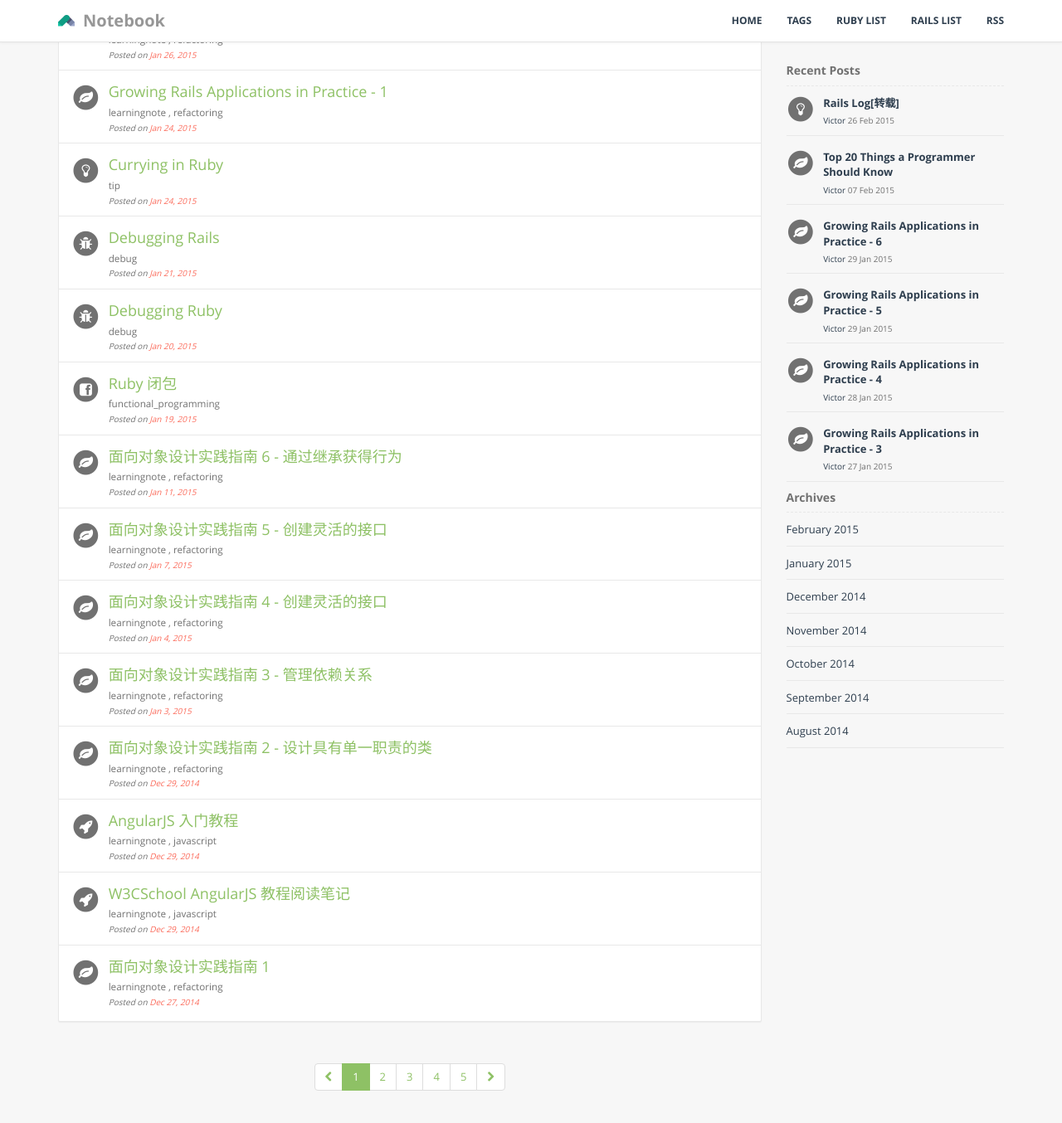
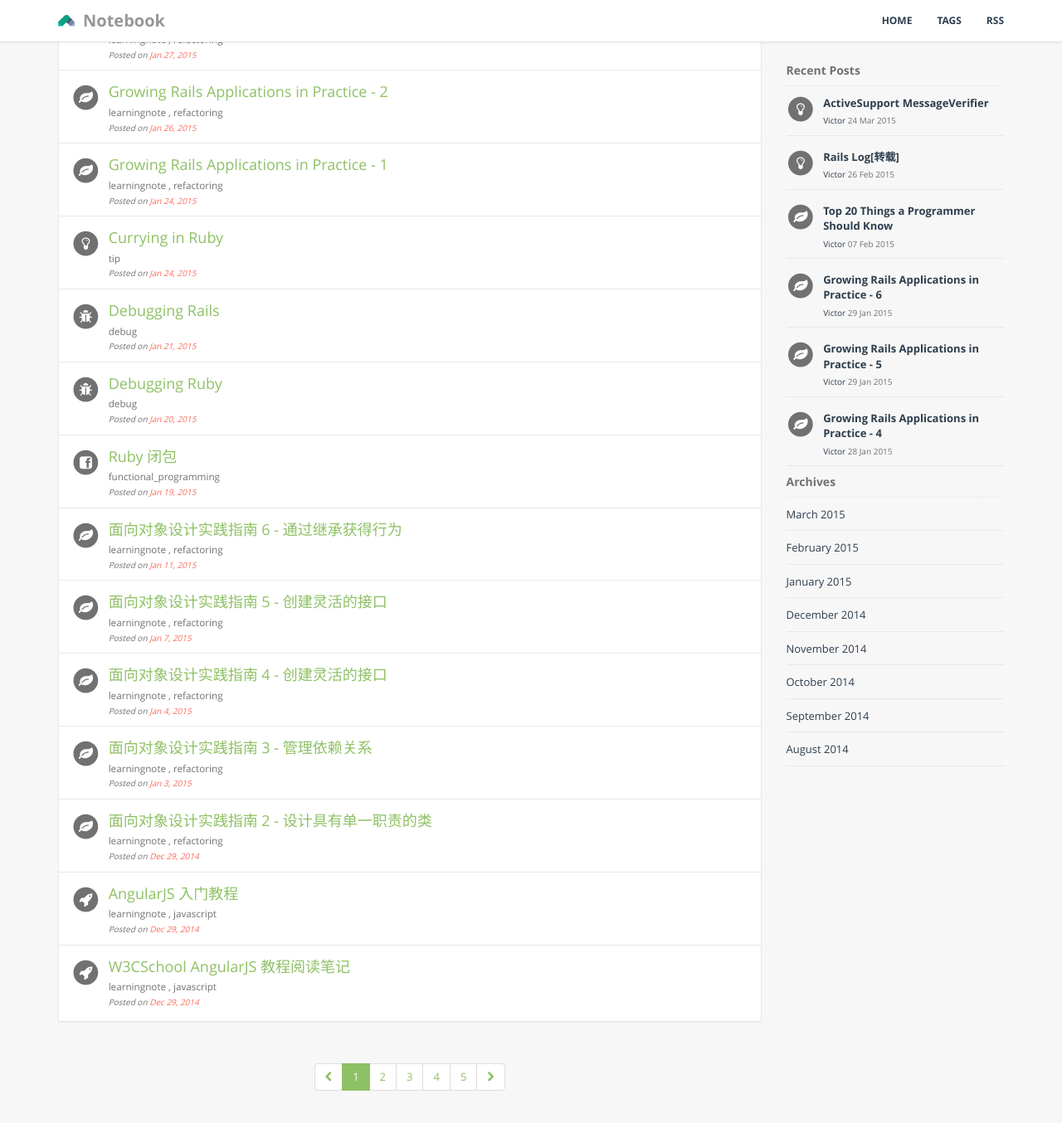
Before and after one commit to GiaoGiaoCat/GiaoGiaoCat.github.io, a Jekyll site: the page built from index.html, in a window 1280 px wide and 1400 px high, scrolled down 669 px. Shown: the top 1354 px of the window at 83% size. Built offline with Jekyll 4.4.1, drawn with Linux system fonts in a browser that asks for light colours; Markdown is read by kramdown in place of the engine named in the settings; the list of posts is cut into pages by our own code; some of the changed lines change nothing that is shown; some of the changed text lies outside the part shown.

Commit message:
今日笔记

````diff
--- a/_includes/header.html
+++ b/_includes/header.html
@@ -10,8 +10,6 @@
       <ul class="nav navbar-nav navbar-right">
         <li><a href="/">Home</a></li>
         <li><a href="/tags/">Tags</a></li>
-        <li><a href="/ruby/ruby-list/">Ruby List</a></li>
-        <li><a href="/rails/rails-list/">Rails List</a></li>
         <li><a href="/feed.xml">RSS</a></li>
       </ul>
     </div>
--- /dev/null
+++ b/_posts/201503/2015-03-24-Active-Support-Message-Verifier.md
@@ -0,0 +1,66 @@
+---
+layout: post
+title:  "ActiveSupport MessageVerifier"
+date:   2015-03-24 12:20:00
+categories: rails
+tags: tip
+author: "Victor"
+---
+
+rails 的 `ActiveSupport` 组件提供了很多非常有用的小功能，如果善于利用的话，可以使我们在实际项目中减少很多重复造轮子的事情。今天我们介绍的主角就是：`MessageVerifier`。
+
+`MessageVerifier` 提供了加密和解密消息的功能，可以有效的防止信息被伪造。其源码位于 [active_support/message_verifier.rb](http://api.rubyonrails.org/classes/ActiveSupport/MessageVerifier.html) 文件，下面介绍使用方法及原理：
+
+## 应用场景
+
+正常情况下，http协议对信息都是进行明文传输，用过抓包工具的同学一定印象很深刻，我们通过form表单提交的密码信息实际是明文传输非常透明的。 当然我们可以使用https对web信息进行加密后传输，不过https会牺牲一些性能和速度，于是一些敏感信息我们便可以单独加密传输。
+
+举个例子，我们经常在cookie中存储 remember me 的相关信息，包括过期时间等内容。这个时候我们就可以对相关内容进行加密。
+
+本周的开发工作中，我也遇到了一个需要加密传输的需求：当我们的用户连续签到达到7天，我们将赋予这个用户解锁某个功能的权限。我们会带着用户token参数去调用一个接口。 用户是很容易知道自己的token的，如果某个用户用自己的token去请求这个接口，不就为自己开通了权限。这个时候我们最好的办法就是对token进行加密，然后收到请求后再解密。
+
+## 工作原理
+
+加密的过程就是以某个流程将信息转化成另一个样子，解密的过程就是以相对的过程将“另一个样子”的信息还原成本来的信息。所以说这个类中一定提供了两个方法，一个是加密的，一个是解密的。 这两个对应的方法是：
+
+* 加密：`generate`
+* 解密：`verify`
+
+这两个方法是 `ActiveSupport::MessageVerifier` 的对象方法。下面我们先来 `new` 一个对象。 `ActiveSupport::MessageVerifier` 对象会包含下面几个信息：
+
+* `@secret` 俗称暗号，没有默认值，`new` 方法中必须提供；
+* `@digest` 采用的摘要算法，默认 SHA1，可选的有：MD5 / SHA1 / SHA2等；
+* `@serializer` 对象序列化方法，默认是：Marshal，可选的有YAML, JSON, Marshal等；
+
+```ruby
+# new 对象
+@verifier = ActiveSupport::MessageVerifier.new('123456')
+# or @verifier = ActiveSupport::MessageVerifier.new(Rails.application.secrets.password_reset_secret)
+# => #<ActiveSupport::MessageVerifier:0x007fe522132ba8 @secret="123456", @digest="SHA1", @serializer=Marshal>
+
+# new 对象并指定serializer 为 YAML
+@verifier = ActiveSupport::MessageVerifier.new('123456', serializer: YAML)
+# => #<ActiveSupport::MessageVerifier:0x007fe522103448 @secret="123456", @digest="SHA1", @serializer=Psych>
+```
+
+要加密的内容可为任何形式的对象，`MessageVerifier` 对象会以指定的对象序列化方法进行序列化。
+
+示例中我们加密的对象是一个包含用户 id 及过期时间的数组：`[user_id, time]`
+
+```ruby
+# 加密
+cookies[:remember_me] = @verifier.generate([@user.id, 2.weeks.from_now])
+
+# 解密
+id, time = @verifier.verify(cookies[:remember_me])
+if time < Time.now # 应用：判断是否过期并查找用户
+  @current_user = User.find(id)
+end
+```
+
+## 延伸阅读
+
+* [原文 ActiveSupport宝藏之MessageVerifier](http://www.xinshengyin.com/ruby/activesupport-message-verifier/)
+* [Reading Rails - How Does MessageVerifier Work?](http://www.monkeyandcrow.com/blog/reading_rails_how_does_message_verifier_work/)
+* [Signing and encrypting data with tools built-in to Rails](http://vesavanska.com/2013/signing-and-encrypting-data-with-tools-built-in-to-rails/)
+* [Rails 4.1 Message Verifier](https://www.youtube.com/watch?v=qNJbe1HWXDA)
````
